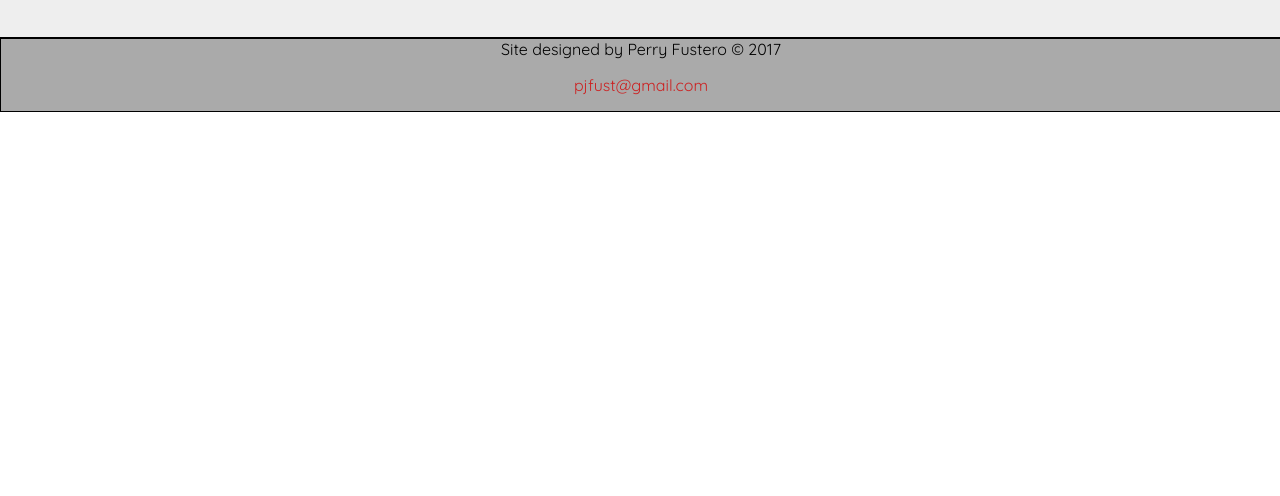
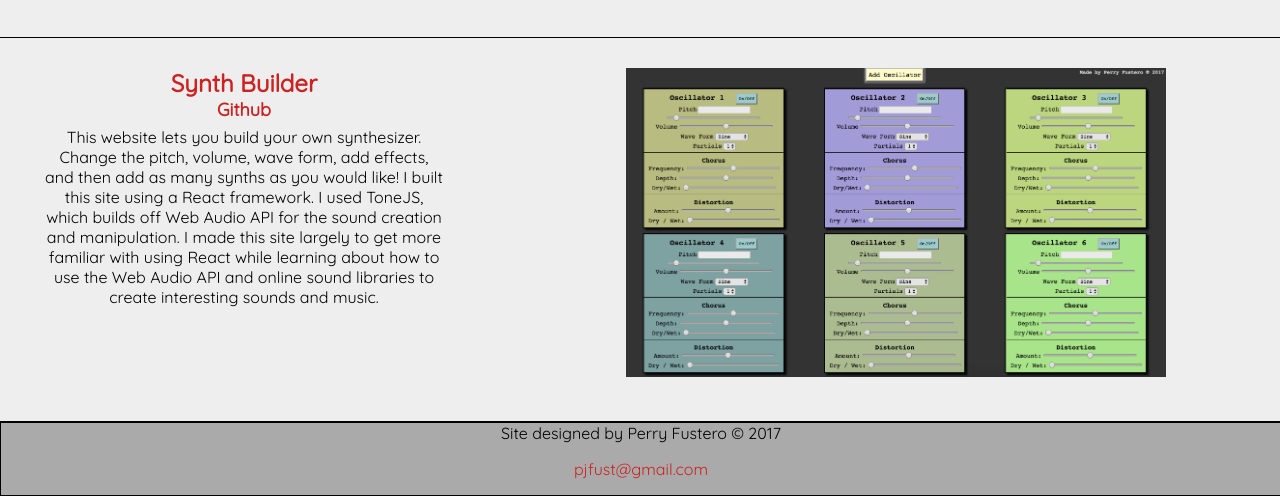
Before and after one commit to perryf/perryf.github.io, a plain HTML site: page index.html in a window 1280 px wide. Shown: the part 2092-2588 px from the top of the page. Before the commit the page ends 2204 px from the top, so only its background shows below. Drawn offline with nearby package versions, Linux system fonts and the light colour scheme.

Commit message:
added project 4 description

```diff
--- a/index.html
+++ b/index.html
@@ -145,6 +145,29 @@
           </div>
         </div>
 
+        <div class="project-container">
+          <div class="info-container odd">
+            <h3 class="project-title">
+              <a class="project-link" href="https://synth-builder.surge.sh/">
+                Synth Builder
+              </a>
+            </h3>
+            <h4 class="project-subtitle">
+              <a class="project-link" href="https://github.com/perryf/Synth-Builder">
+                Github
+              </a>
+            </h4>
+            <p class="project-description">
+              This website lets you build your own synthesizer.  Change the pitch, volume, wave form, add effects, and then add as many synths as you would like!  I built this site using a React framework.  I used ToneJS, which builds off Web Audio API for the sound creation and manipulation.  I made this site largely to get more familiar with using React while learning about how to use the Web Audio API and online sound libraries to create interesting sounds and music.
+            </p>
+          </div>
+          <div class="img-container">
+            <a class="project-link" href="https://synth-builder.surge.sh/">
+              <img class="project-img project-border" src="img/synth-builder-pic.png" alt="synth builder">
+            </a>
+          </div>
+        </div>
+
       </div>
     </main>
 
```
Also changed, not shown: img/synth-builder-pic.png (added).
